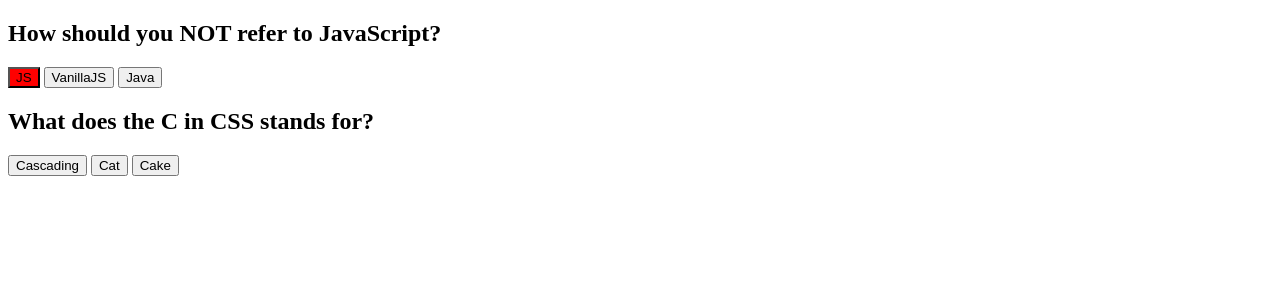
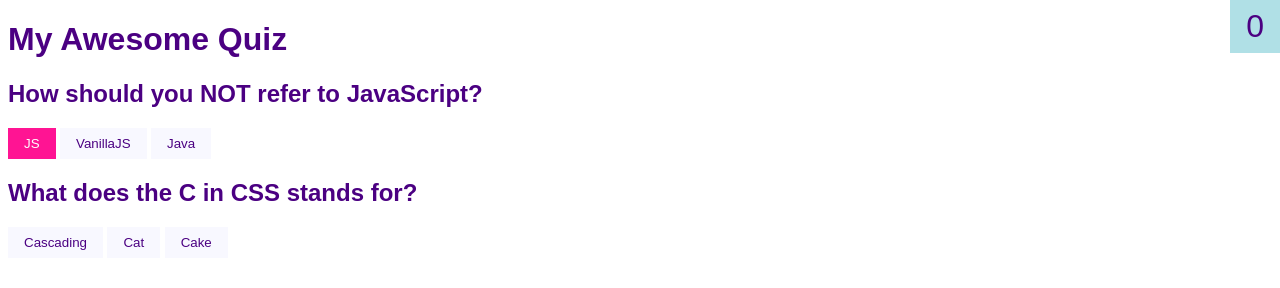
Before and after one commit to vsueiro/guessing-game, a plain HTML site: page index.html in a window 1280 px wide. Both pictures are taken after a click on the button "JS". Drawn offline with Linux system fonts and the light colour scheme.

Commit message:
Add styles, score and fix bug

```diff
--- a/index.html
+++ b/index.html
@@ -4,26 +4,69 @@
     <meta charset="UTF-8" />
     <meta name="viewport" content="width=device-width, initial-scale=1.0" />
     <title>Guessing Game</title>
+    <style>
+      body {
+        font-family: sans-serif;
+        color: indigo;
+      }
+
+      button {
+        background: ghostwhite;
+        border: none;
+        color: inherit;
+        padding: 8px 16px;
+        transition: 0.5s;
+      }
+
+      button:hover {
+        background: lavender;
+        scale: 1.25;
+      }
+
+      #scoreboard {
+        font-size: 32px;
+        background: powderblue;
+        width: fit-content;
+        padding: 8px 16px;
+        position: fixed;
+        top: 0;
+        right: 0;
+      }
+    </style>
   </head>
   <body>
+    <h1>My Awesome Quiz</h1>
+
+    <div class="question">
       <h2>How should you NOT refer to JavaScript?</h2>
-
       <button onclick="check(this)">JS</button>
       <button onclick="check(this)">VanillaJS</button>
       <button onclick="check(this)" class="correct">Java</button>
+    </div>
 
+    <div class="question">
       <h2>What does the C in CSS stands for?</h2>
-
       <button onclick="check(this)" class="correct">Cascading</button>
       <button onclick="check(this)">Cat</button>
       <button onclick="check(this)">Cake</button>
+    </div>
+
+    <div id="scoreboard">0</div>
 
     <script>
       function check(button) {
+        let question = button.closest(".question");
+        let buttons = question.querySelectorAll("button");
+        for (let button of buttons) {
+          button.disabled = true;
+        }
+
         if (button.classList.contains("correct")) {
-          button.style.background = "green";
+          scoreboard.textContent++;
+          button.style.background = "turquoise";
         } else {
-          button.style.background = "red";
+          button.style.background = "deeppink";
+          button.style.color = "white";
         }
       }
     </script>
```
Lines whose indentation alone changed are shown as unchanged.
